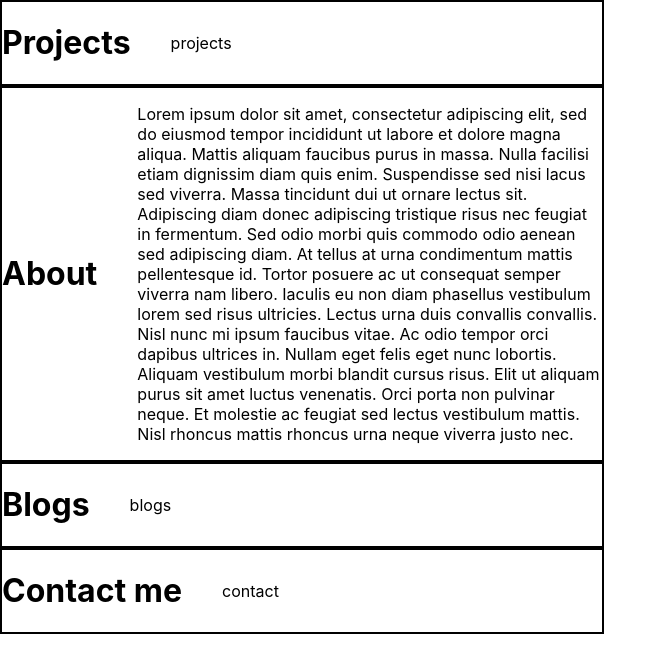
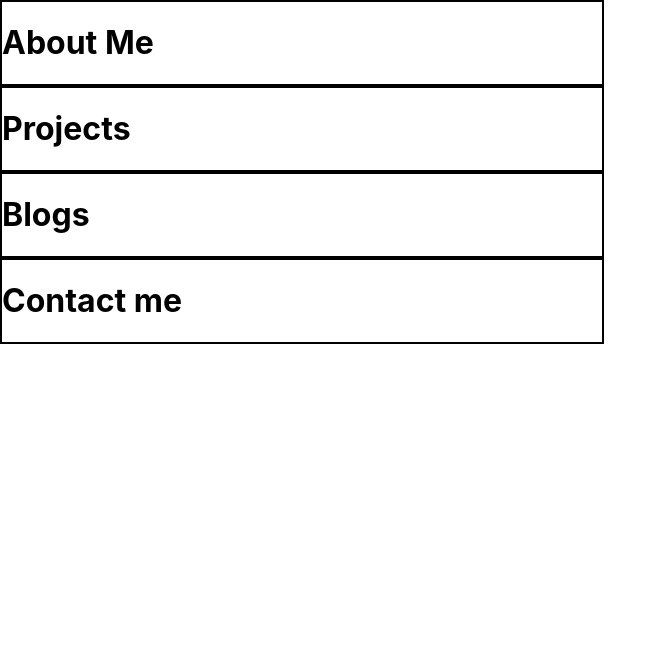
Before and after one commit to Marwa-Hodeib/MyPortfolio, a React (Create React App) app: page / in a window 1280 px wide. Shown: the top 672 px of the page, without its empty margins (0-667 px from the left). Built offline with nearby package versions, Linux system fonts and the light colour scheme.

Commit message:
remove map

```diff
--- a/src/App.js
+++ b/src/App.js
@@ -1,13 +1,13 @@
 import "./App.css";
 import Section from "./components/Section";
-import sectionData from "./static-data/sections";
 
 function App() {
   return (
     <div className="App">
-      {sectionData.map((data, index) => (
-        <Section key={index} title={data.title} content={data.content} />
-      ))}
+      <Section title="About Me" />
+      <Section title="Projects" />
+      <Section title="Blogs" />
+      <Section title="Contact me" />
     </div>
   );
 }
--- a/src/components/Section/index.jsx
+++ b/src/components/Section/index.jsx
@@ -1,12 +1,11 @@
 import "./styles.css";
 
-const Section = ({ title, content }) => {
+const Section = ({ title, children }) => {
   return (
     <div className="wrapper">
       <div className="title-subtitle-container">
         <h1>{title}</h1>
-
-        <p>{content}</p>
+        {children}
       </div>
     </div>
   );
--- /dev/null
+++ b/src/components/sections/Projects/ProjectLink/styles.css
@@ -0,0 +1,3 @@
+.link{
+    border: 2px solid red;
+}
```
Also changed, not shown: src/components/sections/Projects/ProjectLink/index.jsx (added, +9 -0 lines), src/components/sections/Projects/index.jsx (added, +9 -0 lines), src/components/sections/Projects/styles.css (added).
